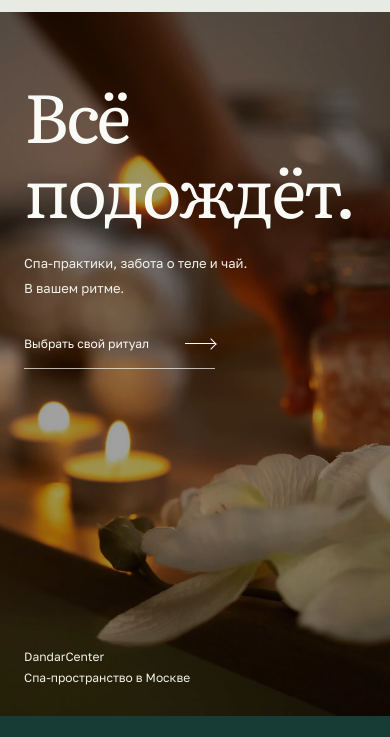
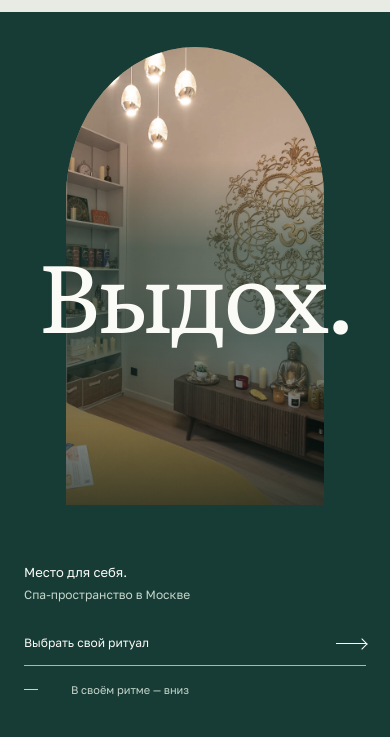
Before and after one commit to jezaozd/dandar-concept, a plain HTML site: page index.html in a window 390 px wide. Shown: the part 62-799 px from the top of the page. Drawn offline with Linux system fonts and the light colour scheme.

Commit message:
Replace opening with native scroll-driven room aperture

```diff
--- /dev/null
+++ b/exhale.css
@@ -0,0 +1,53 @@
+/* One continuous entrance: the arch of the real room opens with the visitor's scroll. */
+.exhale{position:relative;background:var(--ink);color:var(--white);isolation:isolate}
+.exhale-stage{height:calc(100svh - 88px);min-height:620px;max-height:1040px;position:relative;overflow:hidden;background:var(--ink)}
+.exhale-portal{position:absolute;inset:6% 35% 21%;border-radius:50% 50% 0 0 / 33% 33% 0 0;overflow:hidden;margin:0;background:#837c60}
+.exhale-portal img{width:100%;height:100%;object-fit:cover;object-position:63% 50%;filter:saturate(.72)}
+.exhale-portal::after{content:"";position:absolute;inset:50% 0 0;background:linear-gradient(transparent,rgba(11,28,24,.75))}
+.exhale-portal figcaption{position:absolute;bottom:6%;left:6%;right:6%;z-index:1;font:400 clamp(46px,6vw,96px)/1.14 var(--serif);letter-spacing:-.035em;color:var(--white);opacity:0;text-align:center}
+.exhale h1{position:absolute;left:var(--gutter);right:var(--gutter);top:30%;display:flex;justify-content:space-between;align-items:baseline;font-size:clamp(120px,14.7vw,282px);line-height:1.12;letter-spacing:-.04em;pointer-events:none;z-index:2;max-width:none;color:var(--white)}
+.exhale h1 span{display:block}
+.exhale-footer{position:absolute;bottom:65px;left:var(--gutter);right:var(--gutter);display:grid;grid-template-columns:1fr 1fr auto;gap:35px;align-items:end;z-index:3;font-size:13px;line-height:1.7;color:var(--white)}
+.exhale-footer p span{color:#c6d6cb;font-size:12px}
+.exhale-invitation{text-align:center;color:#c6d6cb}
+.exhale-book{display:flex;align-items:center;gap:34px;padding:14px 0;border-bottom:1px solid #a9b9aa;font-size:12px;min-height:48px;white-space:nowrap;transition:border-color .25s}
+.exhale-book:hover{border-color:var(--white)}
+.exhale :focus-visible{outline-color:var(--white)}
+.exhale-scroll{position:absolute;bottom:22px;left:var(--gutter);display:flex;align-items:center;gap:12px;color:#c6d6cb;font-size:11px;line-height:1.5}
+.exhale-scroll span{width:35px;height:1px;background:#c6d6cb;transform-origin:left;transform:scaleX(.4)}
+@supports(animation-timeline:view()){
+ @media(prefers-reduced-motion:no-preference){
+  .exhale{height:185svh;view-timeline-name:--exhale;view-timeline-axis:block}
+  .exhale-stage{position:sticky;top:0}
+  .exhale-portal{animation:open-room 1s linear both;animation-timeline:--exhale;animation-range:contain 0% contain 86%}
+  .exhale h1 span:first-child{animation:release-left 1s linear both;animation-timeline:--exhale;animation-range:contain 0% contain 52%}
+  .exhale h1 span:last-child{animation:release-right 1s linear both;animation-timeline:--exhale;animation-range:contain 0% contain 52%}
+  .exhale-portal figcaption{animation:arrive-room 1s linear both;animation-timeline:--exhale;animation-range:contain 42% contain 82%}
+  .exhale-scroll span{animation:breath-line 1s linear both;animation-timeline:--exhale;animation-range:contain 0% contain 100%}
+ }
+}
+@keyframes open-room{from{inset:6% 35% 21%;border-radius:50% 50% 0 0 / 33% 33% 0 0}to{inset:0 0 21%;border-radius:0}}
+@keyframes release-left{0%{transform:none;opacity:1;filter:blur(0)}100%{transform:translateX(-40%);opacity:0;filter:blur(5px)}}
+@keyframes release-right{0%{transform:none;opacity:1;filter:blur(0)}100%{transform:translateX(40%);opacity:0;filter:blur(5px)}}
+@keyframes arrive-room{from{opacity:0;transform:translateY(20px)}to{opacity:1;transform:none}}
+@keyframes breath-line{from{transform:scaleX(.4)}to{transform:scaleX(1)}}
+@media(min-width:1800px){.exhale-stage{height:870px}}
+@media(max-width:767px){
+ .exhale-stage{height:calc(100svh - 140px);min-height:590px;max-height:900px}
+ .exhale-portal{inset:5% 17% 30%}
+ .exhale-portal::before{content:"";position:absolute;inset:0;z-index:1;background:linear-gradient(transparent 25%,rgba(23,60,54,.55) 44%,rgba(23,60,54,.55) 63%,transparent 83%)}
+ .exhale h1{top:31%;left:14px;right:14px;font-size:24.4vw;display:block;text-align:center;white-space:nowrap;line-height:1.3}
+ .exhale h1 span{display:inline-block}
+ .exhale-footer{bottom:50px;grid-template-columns:1fr;gap:17px;align-items:start;font-size:13px}
+ .exhale-footer p{line-height:1.65}
+ .exhale-invitation{display:none}
+ .exhale-book{justify-content:space-between;width:100%;padding:10px 0;min-height:44px}
+ .exhale-scroll{bottom:18px;font-size:11px}
+ .exhale-portal figcaption{font-size:clamp(40px,11vw,76px);bottom:8%;text-align:left}
+ @supports(animation-timeline:view()){@media(prefers-reduced-motion:no-preference){.exhale{height:155svh}.exhale-portal{animation-name:open-room-mobile}.exhale-portal::before{animation:release-backing 1s linear both;animation-timeline:--exhale;animation-range:contain 0% contain 52%}}}
+}
+@keyframes open-room-mobile{from{inset:5% 17% 30%;border-radius:50% 50% 0 0 / 33% 33% 0 0}to{inset:0 0 30%;border-radius:0}}
+@media(prefers-reduced-motion:reduce){.exhale-scroll{display:none}.exhale-footer{bottom:38px}}
+@media(forced-colors:active){.exhale{background:Canvas;color:CanvasText}.exhale h1,.exhale-footer{color:CanvasText}.exhale-portal{border:1px solid CanvasText}.exhale-book{border-bottom:1px solid LinkText}}
+
+@keyframes release-backing{from{opacity:1}to{opacity:0}}
--- a/index.html
+++ b/index.html
@@ -5,16 +5,17 @@
 <meta name="viewport" content="width=device-width,initial-scale=1,viewport-fit=cover">
 <meta name="robots" content="noindex,nofollow">
 <meta name="theme-color" content="#e8eae4">
-<title>DandarCenter | Всё подождёт</title>
+<title>DandarCenter | Выдох.</title>
 <meta name="description" content="Камерное спа-пространство в Москве. Телесные практики, уход за лицом и телом, цигун и время для себя. Выберите программу и напишите администратору.">
-<meta property="og:title" content="DandarCenter | Всё подождёт">
+<meta property="og:title" content="DandarCenter | Выдох.">
 <meta property="og:description" content="Спа-практики, забота о теле и чай. В вашем ритме.">
 <meta property="og:image" content="https://jezaozd.github.io/dandar-concept/assets/hero.webp">
 <link rel="icon" href="favicon.svg" type="image/svg+xml">
 <link rel="preload" href="fonts/literata.ttf" as="font" type="font/ttf" crossorigin>
 <link rel="preload" href="fonts/golos-regular.ttf" as="font" type="font/ttf" crossorigin>
-<link rel="preload" href="assets/hero.webp" as="image" fetchpriority="high">
+<link rel="preload" href="assets/space.webp" as="image" fetchpriority="high">
 <link rel="stylesheet" href="style.css?v=1">
+<link rel="stylesheet" href="exhale.css?v=2">
 <script src="app.js?v=1" defer></script>
 </head>
 <body id="top">
@@ -27,10 +28,13 @@
 </header>
 <nav class="mobile-menu" id="mobile-menu" aria-label="Мобильная навигация" hidden><a href="#rituals">Ритуалы</a><a href="#space">Пространство</a><a href="#people">Люди</a><a href="#visit">Ваш визит</a></nav>
 <main id="content">
-<section class="hero" aria-labelledby="hero-title">
-<figure class="hero-image"><img src="assets/hero.webp" alt="Орхидеи, свечи и тёплое масло в DandarCenter" width="1680" height="1120" fetchpriority="high"></figure>
-<div class="hero-copy"><h1 id="hero-title">Всё<br>подождёт.</h1><p>Спа-практики, забота о&nbsp;теле и&nbsp;чай.<br>В&nbsp;вашем ритме.</p><a class="hero-button" href="#rituals">Выбрать свой ритуал <span class="arrow" aria-hidden="true"></span></a></div>
-<p class="hero-place">DandarCenter<br>Спа-пространство в Москве</p>
+<section class="exhale" aria-labelledby="hero-title">
+<div class="exhale-stage">
+<figure class="exhale-portal"><img src="assets/space.webp" alt="Вход в другой ритм: светлый кабинет DandarCenter с арочным окном" width="1680" height="1122" fetchpriority="high"><figcaption>Всё подождёт.</figcaption></figure>
+<h1 id="hero-title" aria-label="Выдох."><span>Вы</span><span>дох.</span></h1>
+<div class="exhale-footer"><p>Место для себя.<br><span>Спа-пространство в Москве</span></p><p class="exhale-invitation">Здесь можно<br>никуда не торопиться.</p><a class="exhale-book" href="#rituals">Выбрать свой ритуал <span class="arrow" aria-hidden="true"></span></a></div>
+<div class="exhale-scroll" aria-hidden="true"><span></span>В своём ритме — вниз</div>
+</div>
 </section>
 <div class="arrival-strip"><p>Место для паузы<br><span>между вашими большими делами</span></p><p>Каждый день<br><span>с 10:00 до 22:00</span></p><a href="#visit">Электрозаводская<br><span>Большая Почтовая, 34с6</span></a></div>
 
```
